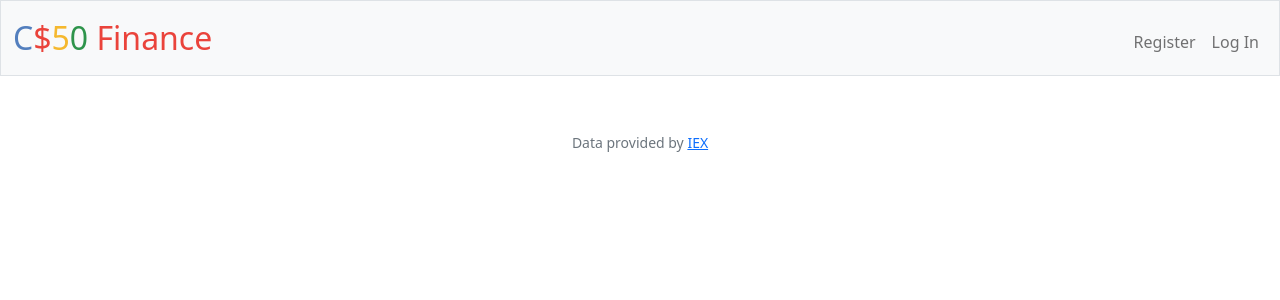
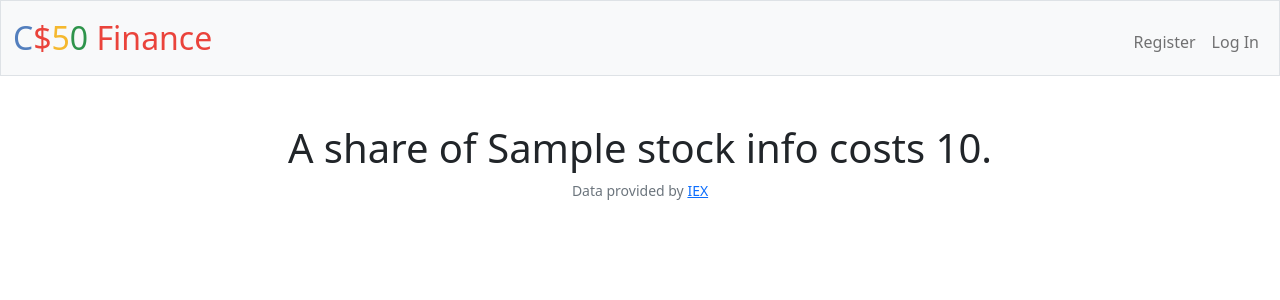
Before and after one commit to jellyfishing2346/CS-50, a Flask app: template templates/quoted.html in a window 1280 px wide. Shown: the top 300 px of the page. Run offline with Flask 2, Linux system fonts and the light colour scheme; the template is opened without the code that fills it: most values are stand-ins (such as "Sample title", 1, 10 or a date in 2020); some libraries are stand-ins or nearby versions.

Commit message:
automated commit by check50 [check50=True]

```diff
--- a/templates/buy.html
+++ b/templates/buy.html
@@ -12,7 +12,7 @@
         <input required class="form-control" style="width: 120px" name="# shares" type="number" min="1">
     </div>
     <button style='width: 200px' class="form-group button button-success" type="sumbit"{% if invalid %} <>Buy This Stock</button>
-    <div class="alert alert-warning" role="alert"This symbol is {{symbol}} is not valid></div>
+    <div class="alert alert-warning" role="alert">This symbol is {{symbol}} is not valid</div>
     </form>
 </form>
 <form {% endif %}
--- a/templates/quoted.html
+++ b/templates/quoted.html
@@ -7,6 +7,6 @@
 
 <form{% block main %}></form>
 <div class="container">
-    <h1 A share of {{ ['name'] }} costs {{ ['price'] }}.></h1>
+    <h1> A share of {{ stockInfo['name'] }} costs {{ stockInfo['price'] }}.</h1>
 </div>
 <form {% endblock %}></form>
```
